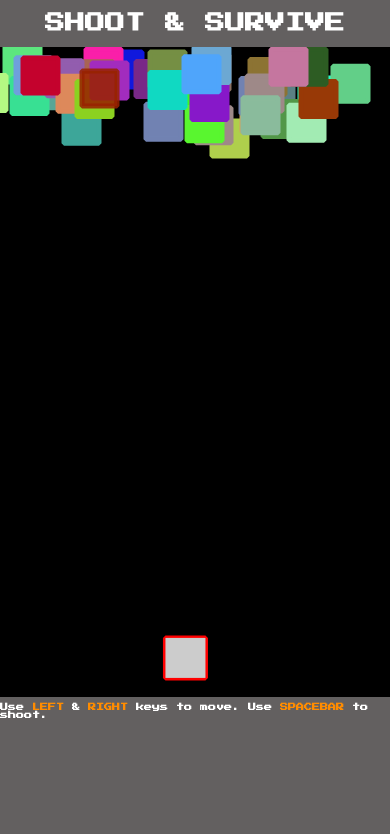
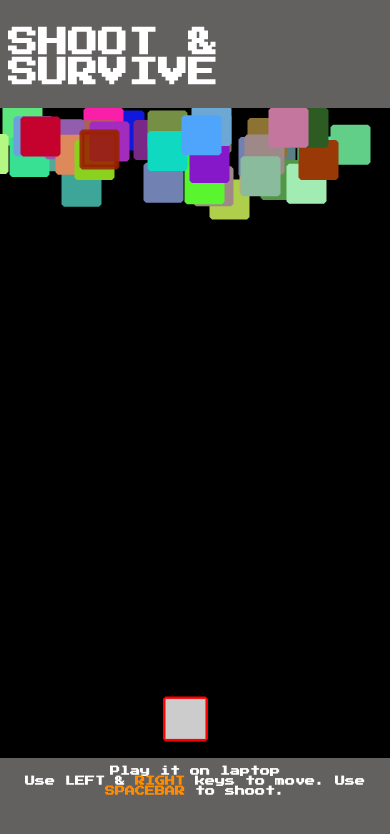
Before and after one commit to Arpit-AD/Shoot-Survive, a plain HTML site: page index.html in a window 390 px wide. Shown: the top 834 px of the page. Drawn offline with Linux system fonts and the light colour scheme.

Commit message:
Shooting game

```diff
--- a/Score.js
+++ b/Score.js
@@ -21,6 +21,4 @@ export default class Score{
         ctx.fillText(this.score, this.x, this.y);
         ctx.fillText("REST AREA", this.x, this.y+300);
     }
-
-
 }
--- a/index.html
+++ b/index.html
@@ -15,7 +15,7 @@
     <!-- <p></p> -->
     <canvas id="game"></canvas>
     <!-- <button class="start">Start Game</button> -->
-    <h2>Use<span class = "keys"> LEFT</span> & <span class = "keys">RIGHT</span> keys to move. Use <span class = "keys">SPACEBAR</span> to shoot.</h2>
+    <h2>Play it on laptop <br>Use<span class = "keys"></span> LEFT</span> & <span class = "keys">RIGHT</span> keys to move. Use <span class = "keys">SPACEBAR</span> to shoot.</h2>
     <script src="script.js" type="module"></script>
 </body>
 </html>
--- a/styles.css
+++ b/styles.css
@@ -3,14 +3,14 @@ body{
     align-items: center;
     flex-direction: column;
     padding: 0;
-    margin: 0;
+    margin-bottom: 50px;
     background-color: rgb(99, 96, 96);
     height: 100vh;
 }
 
 h1{
     color: white;
-    font-size: 30px;
+    font-size: 50px;
     font-family: 'Press Start 2P', cursive;
 }
 p{
@@ -19,10 +19,12 @@ p{
     font-size: 15px;
 }
 h2, h3{
+    text-align: center;
     color: white;
-    font-size: 15px;
+    font-size: 25px;
     font-family: 'Press Start 2P', cursive;
 }
+
 .keys{
     color :darkorange;
 }
@@ -31,9 +33,9 @@ h2, h3{
 }
 @media only screen and (max-width: 768px) {
     h1{
-        font-size: 20px;
+        font-size: 30px;
     }
     h2, h3{
-        font-size: 8px;
+        font-size: 10px;
     }
   }
```
